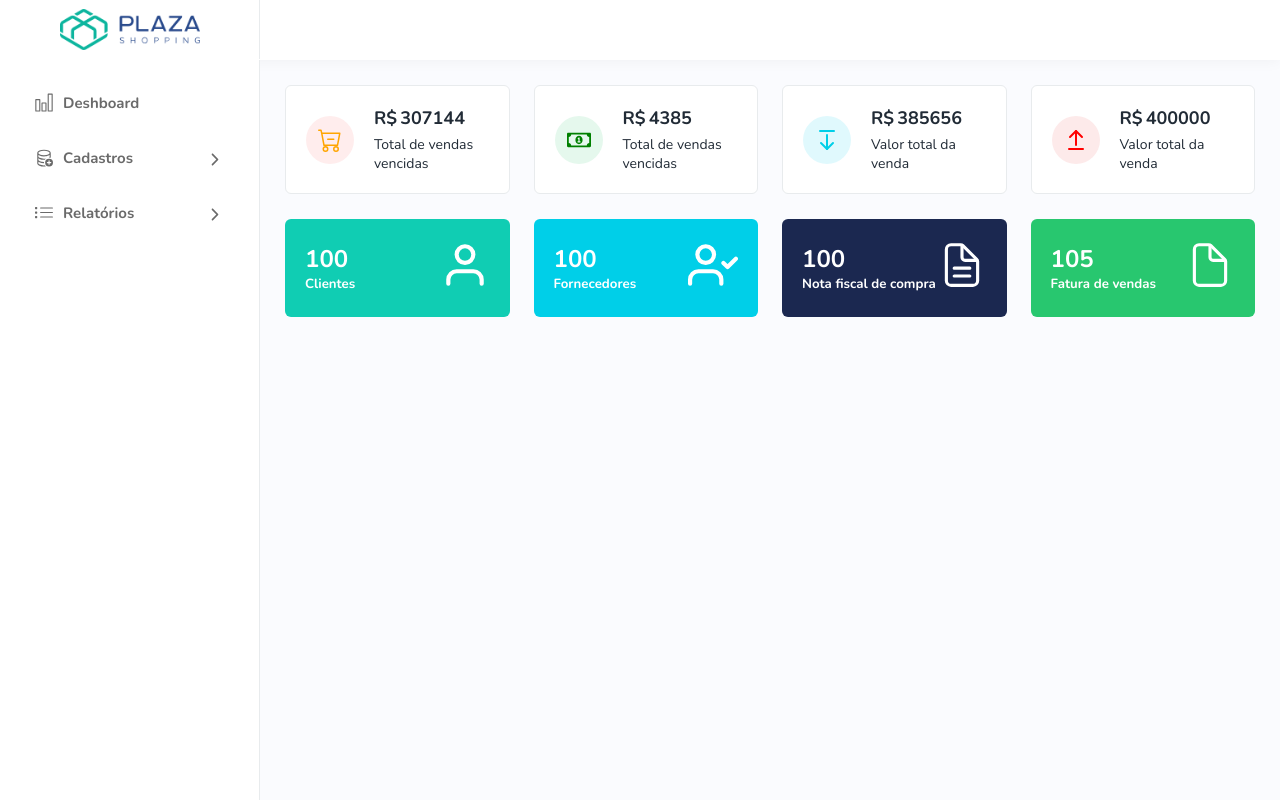
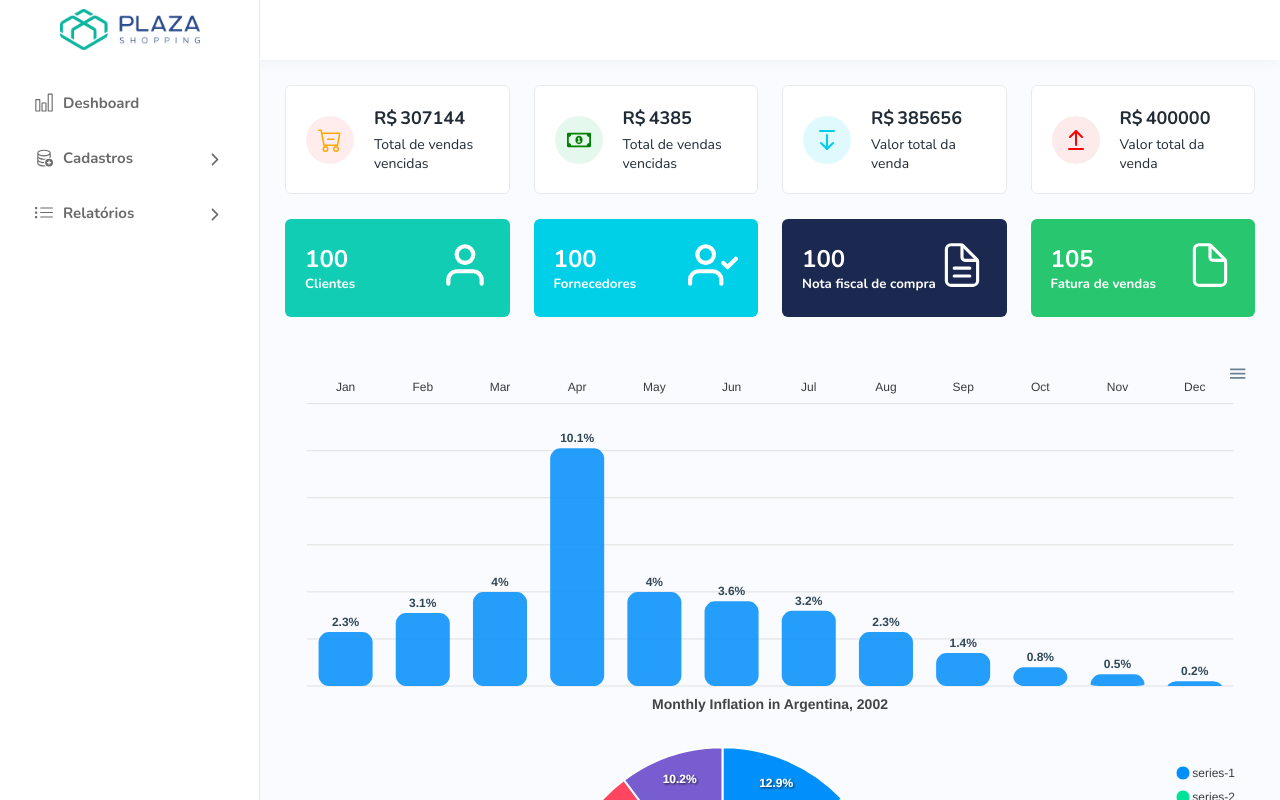
Before and after one commit to iraeveras/auditoria_loja, a React (Vite) app: page / in a window 1280 px wide. Shown: the top 800 px of the page. Built offline with nearby package versions, Linux system fonts and the light colour scheme.

Commit message:
inserido gráficos

```diff
--- /dev/null
+++ b/src/Components/Charts/Chart/ChartColumn.jsx
@@ -0,0 +1,102 @@
+import React from "react";
+import Chart from "react-apexcharts"
+
+function ChartColumn() {
+
+    const state = {
+
+        series: [{
+            name: 'Inflation',
+            data: [2.3, 3.1, 4.0, 10.1, 4.0, 3.6, 3.2, 2.3, 1.4, 0.8, 0.5, 0.2]
+        }],
+        options: {
+            chart: {
+                height: 350,
+                type: 'bar',
+            },
+            plotOptions: {
+                bar: {
+                    borderRadius: 10,
+                    dataLabels: {
+                    position: 'top', // top, center, bottom
+                    },
+                }
+            },
+            dataLabels: {
+                enabled: true,
+                formatter: function (val) {
+                    return val + "%";
+                },
+                offsetY: -20,
+                style: {
+                    fontSize: '12px',
+                    colors: ["#304758"]
+                }
+            },
+
+            xaxis: {
+                categories: ["Jan", "Feb", "Mar", "Apr", "May", "Jun", "Jul", "Aug", "Sep", "Oct", "Nov", "Dec"],
+                position: 'top',
+                axisBorder: {
+                    show: false
+                },
+                axisTicks: {
+                    show: false
+                },
+                crosshairs: {
+                    fill: {
+                    type: 'gradient',
+                    gradient: {
+                        colorFrom: '#D8E3F0',
+                        colorTo: '#BED1E6',
+                        stops: [0, 100],
+                        opacityFrom: 0.4,
+                        opacityTo: 0.5,
+                    }
+                    }
+                },
+                tooltip: {
+                    enabled: true,
+                }
+            },
+            yaxis: {
+                axisBorder: {
+                    show: false
+                },
+                axisTicks: {
+                    show: false,
+                },
+                labels: {
+                    show: false,
+                    formatter: function (val) {
+                    return val + "%";
+                    }
+                }
+
+            },
+            title: {
+                text: 'Monthly Inflation in Argentina, 2002',
+                floating: true,
+                offsetY: 330,
+                align: 'center',
+                style: {
+                    color: '#444'
+                }
+            }
+        },
+
+    };
+
+    return (
+        <>
+            <Chart
+            options={state.options}
+            series={state.series}
+            type="bar"
+            height={350}
+            />
+        </>
+    )
+}
+
+export default ChartColumn
--- /dev/null
+++ b/src/Components/Charts/Chart/ChartDonut.jsx
@@ -0,0 +1,35 @@
+import React from "react";
+import Chart from "react-apexcharts";
+function ChartDonut() {
+    const state = {
+
+            series: [19, 55, 41, 17, 15],
+            options: {
+                chart: {
+                    type: 'donut',
+                },
+                responsive: [{
+                    breakpoint: 480,
+                    options: {
+                        chart: {
+                            width: 200
+                        },
+                        legend: {
+                            position: 'bottom'
+                        }
+                    }
+                }]
+            },
+        };
+    return (
+        <>
+            <Chart
+            options={state.options}
+            series={state.series}
+            type="donut"
+            height={350} />
+        </>
+    )
+}
+
+export default ChartDonut
--- a/src/Components/Dashboard/Dashboard.css
+++ b/src/Components/Dashboard/Dashboard.css
@@ -19,9 +19,8 @@
     grid-template-columns: 1fr 1fr;
     gap: 10px;
     width: 100%;
+    margin-top: 20px;
 }
-
-
 
 @media (max-width: 1600px) {
     .chart-dash {
@@ -38,11 +37,7 @@
     .chart-dash {
         grid-template-columns: 1fr;
     }
-
-
 }
-
-
 
 @media (max-width: 575px) {
     .card-widget-dash {
--- a/src/Components/Dashboard/Dashboard.jsx
+++ b/src/Components/Dashboard/Dashboard.jsx
@@ -10,6 +10,8 @@
 import { IoDocumentTextOutline } from "react-icons/io5";
 import { IoDocumentOutline } from "react-icons/io5";
 import "./Dashboard.css";
+import ChartColumn from "../Charts/Chart/ChartColumn";
+import ChartDonut from "../Charts/Chart/ChartDonut";
 
 
 
@@ -74,12 +76,8 @@
                 />
             </div>
             <div className="chart-dash">
-                <div className="chart-dash-bar">
-
-                </div>
-                <div className="chart-dash-bar">
-
-                </div>
+                <ChartColumn />
+                <ChartDonut />
             </div>
         </div>
     )
```
Also changed, not shown: src/Components/Charts/BarChat/BarChart.jsx (deleted, +0 -26 lines), src/Components/Charts/PieChart/PieChart.jsx (deleted, +0 -33 lines), teste.jsx (added), 1 other file (tests, documents, lock files or other folders).
